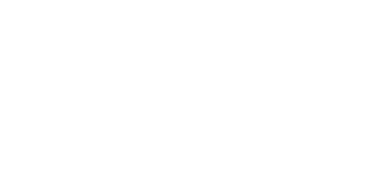
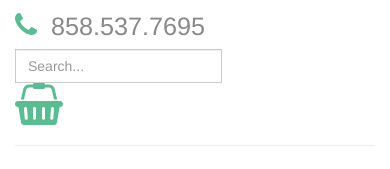
Before and after one commit to jayz828/lutong-bahay, a plain HTML site: page index.html in a window 390 px wide. Drawn offline with nearby package versions, Linux system fonts and the light colour scheme.

Commit message:
Add phone, search box section and shopping cart to header

```diff
--- /dev/null
+++ b/css/main.css
@@ -0,0 +1,34 @@
+header {
+    margin-top: 2%;
+    /*border: 5px solid red;*/
+
+
+
+}
+
+.line-up {
+}
+
+.phone {
+    /*display: inline;*/
+    /*float: left;*/
+    /*float: left;*/
+
+
+}
+
+
+.search-area {
+    /*border: 5px solid red;*/
+    margin-top: 5px;
+}
+
+
+.site-text {
+    font-size: 1.8em;
+    margin-left: 10px;
+    color: #898989;
+}
+.green {
+    color: #58bd91;
+}
--- a/index.html
+++ b/index.html
@@ -12,9 +12,45 @@
 
 
     <meta charset="UTF-8">
+
+        <!--font awesome-->
+    <link rel="stylesheet" href="https://maxcdn.bootstrapcdn.com/font-awesome/4.7.0/css/font-awesome.min.css">
+    <link rel="stylesheet" href="css/main.css">
     <title></title>
 </head>
 <body>
+
+    <div class="container-fluid">
+
+        <div class="row">
+            <header>
+                <div class="phone line-up col-lg-3">
+                    <i class="fa fa-phone fa-2x green col-lg-offset-1" aria-hidden="true"></i>
+                    <!--<p class="site-text">858.537.7695</p>-->
+                    <span class="site-text">858.537.7695</span>
+                </div>
+                <div class="search-area col-lg-3 col-lg-offset-1">
+                    <div class="input-group input-group-md col-lg-12">
+                    <input id="search" type="text" placeholder="Search..." class="form-control">
+                </div>
+                </div>
+
+                <div class="shopping-cart col-lg-2 col-lg-offset-3">
+                    <i class="fa fa-shopping-basket fa-3x green" aria-hidden="true"></i>
+
+                </div>
+            </header>
+        </div> <!-- /End row-->
+
+        <hr>
+
+        <div id="main">
+
+        </div>
+
+
+    </div> <!--End container-fluid-->
+
 
 
 
```
